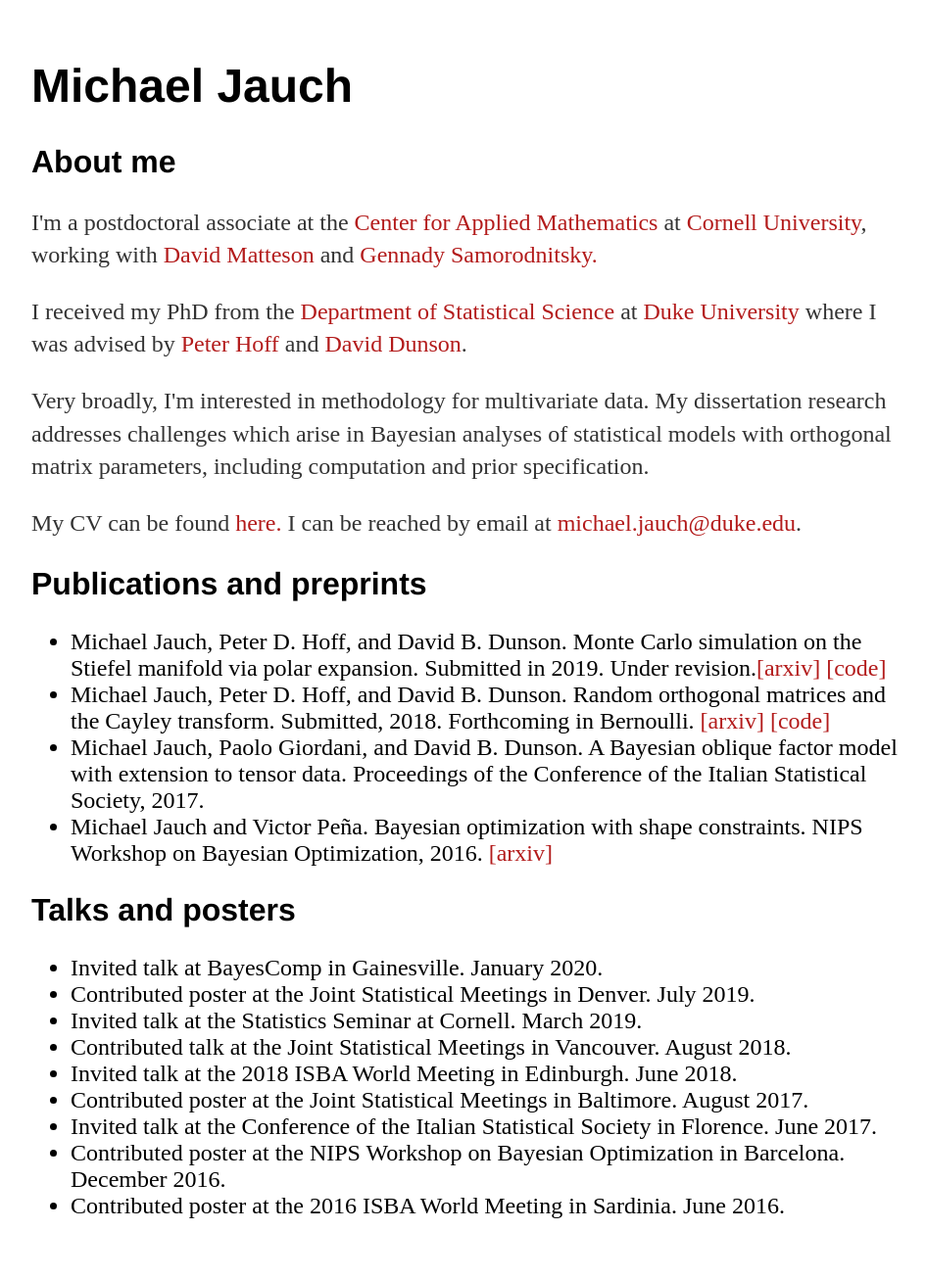
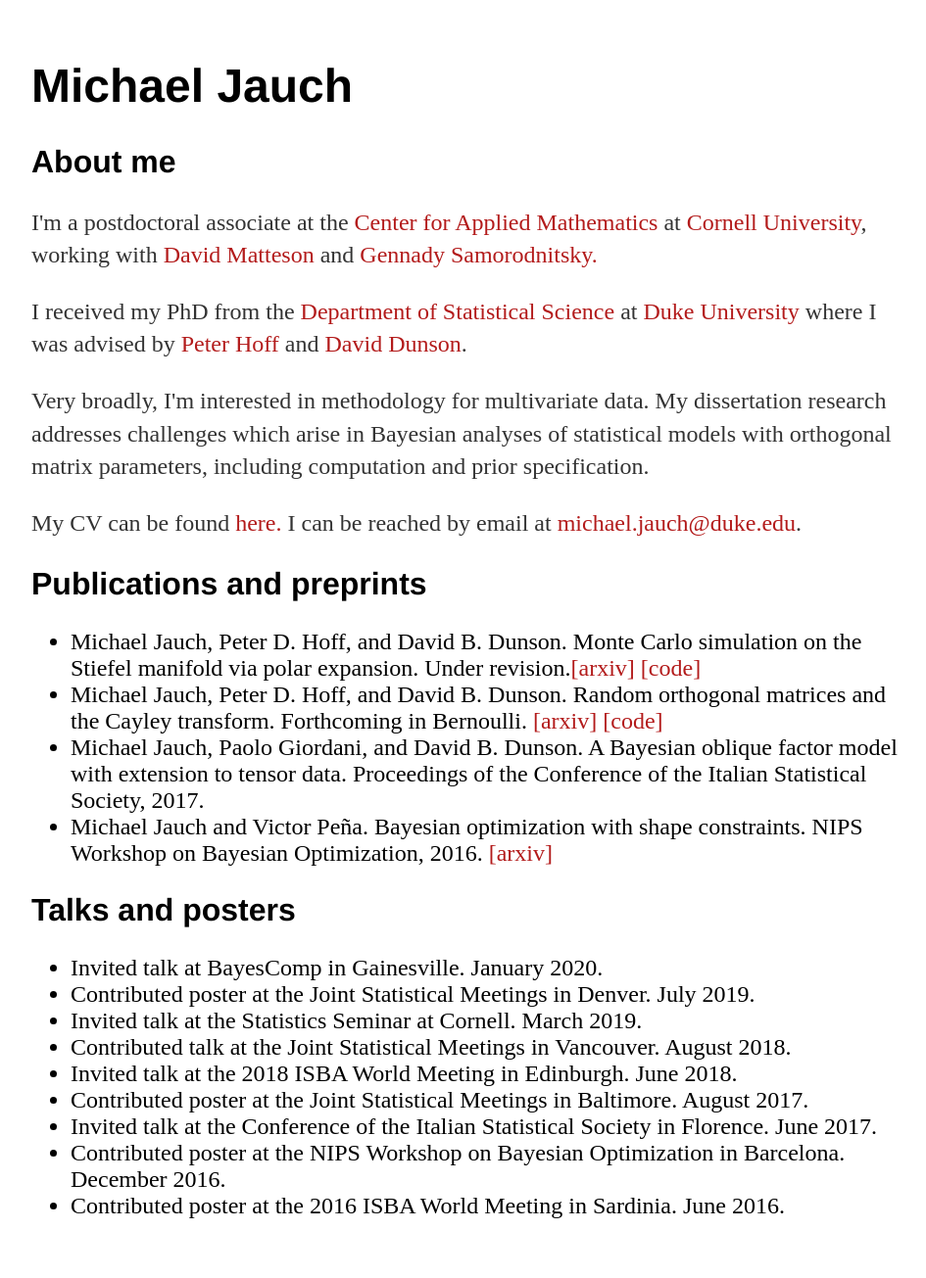
Before and after one commit to michaeljauch/michaeljauch.github.io, a Jekyll site: the page built from index.html, in a window 1280 px wide. Shown: the whole page at 98% size, without its empty margins (160-1105 px from the left). Built offline with Jekyll 4.4.1, drawn with Linux system fonts in a browser that asks for light colours.

Commit message:
update papers

```diff
--- a/index.html
+++ b/index.html
@@ -23,8 +23,8 @@ title: Michael Jauch
 	<p>My CV can be found <a href="http://michaeljauch.github.io/cv.pdf" style="color:#b31b1b;">here.</a> I can be reached by email at <a href="mailto:michael.jauch@duke.edu" style="color:#b31b1b;">michael.jauch@duke.edu</a>.<br></p>
 	<h2>Publications and preprints</h2>
 	<ul style="font-size:1.5em">
-      <li>Michael Jauch, Peter D. Hoff, and David B. Dunson. Monte Carlo simulation on the Stiefel manifold via polar expansion. Submitted in 2019. Under revision.<a href="https://arxiv.org/abs/1906.07684" style="color:#b31b1b;">[arxiv]</a> <a href="https://github.com/michaeljauch/polar" style="color:#b31b1b;">[code]</a></li>
-  		<li>Michael Jauch, Peter D. Hoff, and David B. Dunson. Random orthogonal matrices and the Cayley transform. Submitted, 2018. Forthcoming in Bernoulli. <a href="https://arxiv.org/abs/1810.02881" style="color:#b31b1b;">[arxiv]</a> <a href="https://github.com/michaeljauch/cayley" style="color:#b31b1b;">[code]</a></li>
+      <li>Michael Jauch, Peter D. Hoff, and David B. Dunson. Monte Carlo simulation on the Stiefel manifold via polar expansion. Under revision.<a href="https://arxiv.org/abs/1906.07684" style="color:#b31b1b;">[arxiv]</a> <a href="https://github.com/michaeljauch/polar" style="color:#b31b1b;">[code]</a></li>
+  		<li>Michael Jauch, Peter D. Hoff, and David B. Dunson. Random orthogonal matrices and the Cayley transform. Forthcoming in Bernoulli. <a href="https://arxiv.org/abs/1810.02881" style="color:#b31b1b;">[arxiv]</a> <a href="https://github.com/michaeljauch/cayley" style="color:#b31b1b;">[code]</a></li>
   		<li> Michael Jauch,  Paolo Giordani, and David B. Dunson. A Bayesian oblique factor model with extension to tensor data. Proceedings of the Conference of the Italian Statistical Society, 2017. </li>
   		<li>Michael Jauch and Victor Peña. Bayesian optimization with shape constraints. NIPS Workshop on Bayesian Optimization, 2016. <a href="https://arxiv.org/abs/1612.08915" style="color:#b31b1b;">[arxiv]</a></li>
 	</ul>
```
